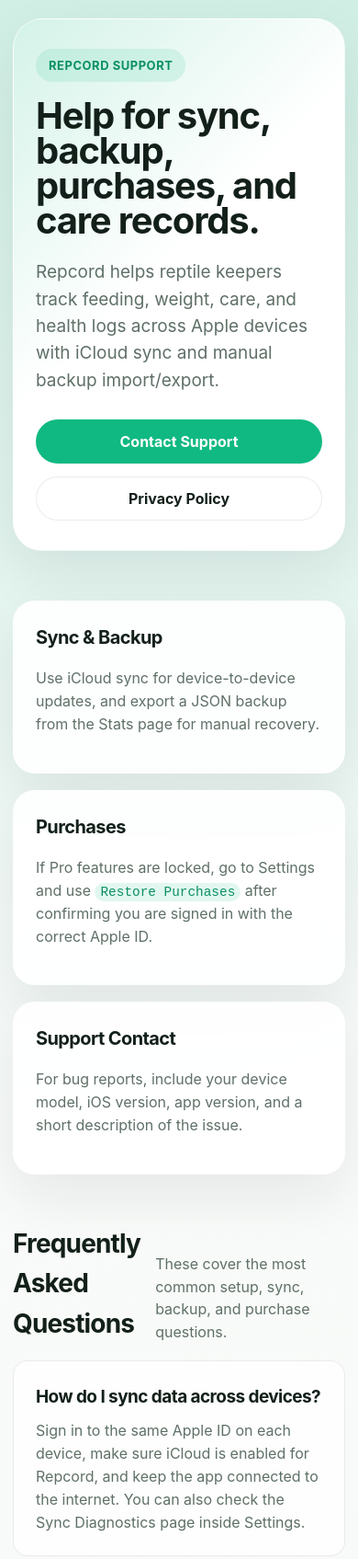
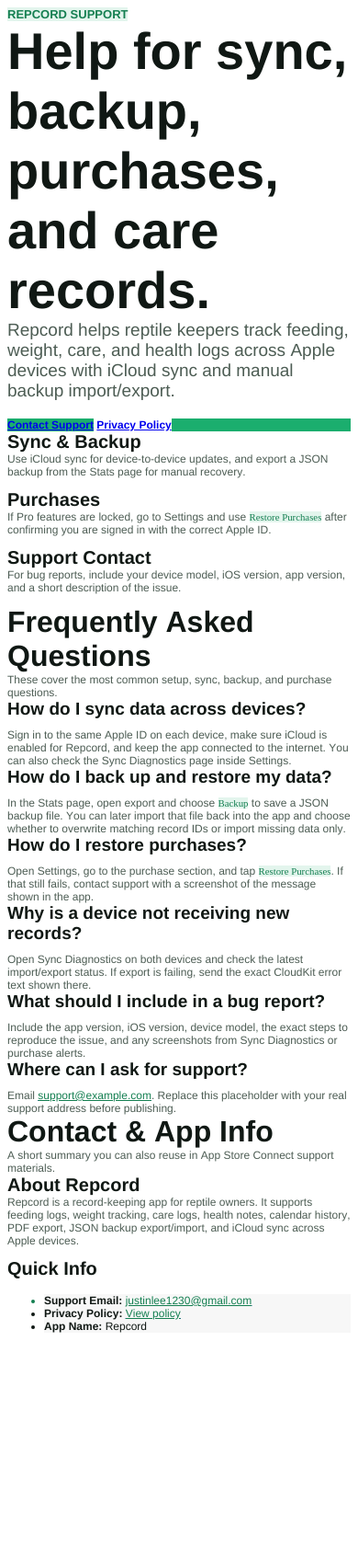
Before and after one commit to justin1230/repcord-support, a plain HTML site: page docs/index.html in a window 390 px wide. Shown: the top 1695 px of the page at 92% size. After the commit the page ends 1496 px from the top, so only its background shows below. Drawn offline with Linux system fonts and the light colour scheme.

Commit message:
Updated contact email

```diff
--- a/docs/index.html
+++ b/docs/index.html
@@ -1,379 +1,72 @@
-<!DOCTYPE html>
-<html lang="en">
+<!DOCTYPE html PUBLIC "-//W3C//DTD HTML 4.01//EN" "http://www.w3.org/TR/html4/strict.dtd">
+<html>
 <head>
-    <meta charset="utf-8">
-    <meta name="viewport" content="width=device-width, initial-scale=1">
-    <title>Repcord Support</title>
-    <meta
-      name="description"
-      content="Support for Repcord, a reptile feeding, weight, care, and health tracking app."
-    >
-    <style>
-      :root {
-        --bg: #f4f7f5;
-        --surface: rgba(255, 255, 255, 0.9);
-        --surface-strong: #ffffff;
-        --text: #13201a;
-        --muted: #5f7067;
-        --line: rgba(16, 24, 20, 0.08);
-        --accent: #10b981;
-        --accent-dark: #0b8f64;
-        --shadow: 0 24px 60px rgba(17, 24, 39, 0.08);
-        --radius: 24px;
-        --radius-small: 16px;
-        --max-width: 1100px;
-      }
-
-      * {
-        box-sizing: border-box;
-      }
-
-      body {
-        margin: 0;
-        font-family: "SF Pro Display", "SF Pro Text", "Inter", -apple-system, BlinkMacSystemFont, sans-serif;
-        color: var(--text);
-        background:
-          radial-gradient(circle at top left, rgba(16, 185, 129, 0.12), transparent 34%),
-          radial-gradient(circle at top right, rgba(12, 166, 120, 0.1), transparent 28%),
-          linear-gradient(180deg, #fbfcfb 0%, var(--bg) 100%);
-        line-height: 1.55;
-      }
-
-      a {
-        color: var(--accent-dark);
-      }
-
-      .shell {
-        max-width: var(--max-width);
-        margin: 0 auto;
-        padding: 32px 20px 64px;
-      }
-
-      .hero {
-        position: relative;
-        overflow: hidden;
-        padding: 56px;
-        border-radius: 32px;
-        background:
-          linear-gradient(135deg, rgba(16, 185, 129, 0.18), rgba(255, 255, 255, 0.8) 46%),
-          var(--surface-strong);
-        box-shadow: var(--shadow);
-        border: 1px solid rgba(255, 255, 255, 0.6);
-      }
-
-      .eyebrow {
-        display: inline-flex;
-        align-items: center;
-        gap: 10px;
-        padding: 8px 14px;
-        border-radius: 999px;
-        background: rgba(16, 185, 129, 0.12);
-        color: var(--accent-dark);
-        font-size: 13px;
-        font-weight: 700;
-        letter-spacing: 0.04em;
-        text-transform: uppercase;
-      }
-
-      h1,
-      h2,
-      h3 {
-        margin: 0;
-        letter-spacing: -0.03em;
-      }
-
-      h1 {
-        margin-top: 18px;
-        font-size: clamp(40px, 7vw, 72px);
-        line-height: 0.95;
-        max-width: 700px;
-      }
-
-      .lead {
-        max-width: 620px;
-        margin-top: 22px;
-        font-size: 19px;
-        color: var(--muted);
-      }
-
-      .hero-actions {
-        display: flex;
-        flex-wrap: wrap;
-        gap: 14px;
-        margin-top: 28px;
-      }
-
-      .button {
-        display: inline-flex;
-        align-items: center;
-        justify-content: center;
-        min-height: 48px;
-        padding: 0 18px;
-        border-radius: 999px;
-        font-weight: 700;
-        text-decoration: none;
-        border: 1px solid transparent;
-      }
-
-      .button.primary {
-        background: var(--accent);
-        color: #ffffff;
-      }
-
-      .button.secondary {
-        background: rgba(255, 255, 255, 0.84);
-        color: var(--text);
-        border-color: var(--line);
-      }
-
-      .grid {
-        display: grid;
-        grid-template-columns: repeat(3, minmax(0, 1fr));
-        gap: 18px;
-        margin-top: 24px;
-      }
-
-      .card {
-        padding: 24px;
-        border-radius: var(--radius);
-        background: var(--surface);
-        backdrop-filter: blur(12px);
-        box-shadow: var(--shadow);
-        border: 1px solid rgba(255, 255, 255, 0.65);
-      }
-
-      .card h3 {
-        font-size: 20px;
-      }
-
-      .card p,
-      .faq p,
-      .faq li {
-        color: var(--muted);
-      }
-
-      .section {
-        margin-top: 54px;
-      }
-
-      .section-header {
-        display: flex;
-        align-items: end;
-        justify-content: space-between;
-        gap: 16px;
-        margin-bottom: 18px;
-      }
-
-      .section-header p {
-        margin: 0;
-        max-width: 540px;
-        color: var(--muted);
-      }
-
-      .section-header h2 {
-        font-size: clamp(28px, 4vw, 42px);
-      }
-
-      .faq-list {
-        display: grid;
-        grid-template-columns: repeat(2, minmax(0, 1fr));
-        gap: 18px;
-      }
-
-      .faq {
-        padding: 24px;
-        border-radius: var(--radius-small);
-        background: rgba(255, 255, 255, 0.7);
-        border: 1px solid var(--line);
-      }
-
-      .faq h3 {
-        font-size: 19px;
-        margin-bottom: 10px;
-      }
-
-      .faq p {
-        margin: 0;
-      }
-
-      .contact {
-        display: grid;
-        grid-template-columns: 1.2fr 0.8fr;
-        gap: 18px;
-      }
-
-      .meta-list {
-        display: grid;
-        gap: 12px;
-        margin: 0;
-        padding: 0;
-        list-style: none;
-      }
-
-      .meta-list li {
-        padding: 14px 16px;
-        border-radius: 14px;
-        background: rgba(16, 24, 20, 0.03);
-      }
-
-      .footer {
-        margin-top: 40px;
-        color: var(--muted);
-        font-size: 14px;
-      }
-
-      code {
-        padding: 2px 6px;
-        border-radius: 999px;
-        background: rgba(16, 185, 129, 0.12);
-        color: var(--accent-dark);
-        font-family: "SF Mono", ui-monospace, monospace;
-        font-size: 0.9em;
-      }
-
-      @media (max-width: 860px) {
-        .hero {
-          padding: 32px 24px;
-        }
-
-        .grid,
-        .faq-list,
-        .contact {
-          grid-template-columns: 1fr;
-        }
-      }
-
-      @media (max-width: 520px) {
-        .shell {
-          padding: 20px 14px 48px;
-        }
-
-        .hero-actions {
-          flex-direction: column;
-        }
-
-        .button {
-          width: 100%;
-        }
-      }
+  <meta http-equiv="Content-Type" content="text/html; charset=utf-8">
+  <meta http-equiv="Content-Style-Type" content="text/css">
+  <title></title>
+  <meta name="Description" content="Support for Repcord, a reptile feeding, weight, care, and health tracking app.">
+  <meta name="Generator" content="Cocoa HTML Writer">
+  <meta name="CocoaVersion" content="2685.3">
+  <style type="text/css">
+    p.p1 {margin: 0.0px 0.0px 0.0px 0.0px; font: 13.0px 'Helvetica Neue'; color: #147f51; -webkit-text-stroke: #147f51}
+    p.p3 {margin: 0.0px 0.0px 19.0px 0.0px; font: 19.0px 'Helvetica Neue'; color: #4d5d54; -webkit-text-stroke: #4d5d54}
+    p.p4 {margin: 0.0px 0.0px 0.0px 0.0px; font: 12.0px 'Helvetica Neue'; color: #101814; -webkit-text-stroke: #101814; background-color: #1bae6e}
+    p.p6 {margin: 0.0px 0.0px 12.0px 0.0px; font: 12.0px 'Helvetica Neue'; color: #4d5d54; -webkit-text-stroke: #4d5d54}
+    p.p8 {margin: 0.0px 0.0px 0.0px 0.0px; font: 12.0px 'Helvetica Neue'; color: #4d5d54; -webkit-text-stroke: #4d5d54}
+    p.p12 {margin: 0.0px 0.0px 14.0px 0.0px; font: 14.0px 'Helvetica Neue'; color: #4d5d54; -webkit-text-stroke: #4d5d54; min-height: 17.0px}
+    li.li10 {margin: 0.0px 0.0px 0.0px 0.0px; font: 12.0px 'Helvetica Neue'; color: #147f51; -webkit-text-stroke: #147f51; background-color: #0e1310; background-color: rgba(14, 19, 16, 0.031)}
+    li.li11 {margin: 0.0px 0.0px 0.0px 0.0px; font: 12.0px 'Helvetica Neue'; color: #101814; -webkit-text-stroke: #101814; background-color: #0e1310; background-color: rgba(14, 19, 16, 0.031)}
+    span.s1 {font-kerning: none; background-color: rgba(27, 174, 110, 0.12)}
+    span.s2 {font-kerning: none; background-color: #ffffff}
+    span.s3 {font-kerning: none; color: #ffffff; -webkit-text-stroke: 0px #ffffff}
+    span.s4 {font: 12.0px 'Helvetica Neue'; font-kerning: none; background-color: rgba(255, 255, 255, 0.84)}
+    span.s5 {font-kerning: none; background-color: rgba(255, 255, 255, 0.9)}
+    span.s6 {font: 10.8px '.AppleSystemUIFontMonospaced'; font-kerning: none; color: #147f51; background-color: rgba(27, 174, 110, 0.12); -webkit-text-stroke: 0px #147f51}
+    span.s7 {font-kerning: none}
+    span.s8 {font-kerning: none; background-color: rgba(255, 255, 255, 0.7)}
+    span.s9 {font: 12.0px 'Helvetica Neue'; text-decoration: underline ; font-kerning: none; color: #147f51; -webkit-text-stroke: 0px #147f51}
+    span.s10 {color: #101814; -webkit-text-stroke: 0px #000000}
+    span.s11 {font-kerning: none; color: #101814; -webkit-text-stroke: 0px #101814}
+    span.s12 {text-decoration: underline ; font-kerning: none; color: #147f51; -webkit-text-stroke: 0px #147f51}
+    span.s13 {-webkit-text-stroke: 0px #000000}
+    ul.ul1 {list-style-type: disc}
   </style>
 </head>
 <body>
-    <main class="shell">
-      <section class="hero">
-        <div class="eyebrow">Repcord Support</div>
-        <h1>Help for sync, backup, purchases, and care records.</h1>
-        <p class="lead">
-          Repcord helps reptile keepers track feeding, weight, care, and health logs across Apple devices with iCloud sync and manual backup import/export.
-        </p>
-        <div class="hero-actions">
-          <a class="button primary" href="mailto:support@example.com">Contact Support</a>
-          <a class="button secondary" href="privacy.html">Privacy Policy</a>
-        </div>
-      </section>
-
-      <section class="section">
-        <div class="grid">
-          <article class="card">
-            <h3>Sync & Backup</h3>
-            <p>
-              Use iCloud sync for device-to-device updates, and export a JSON backup from the Stats page for manual recovery.
-            </p>
-          </article>
-          <article class="card">
-            <h3>Purchases</h3>
-            <p>
-              If Pro features are locked, go to Settings and use <code>Restore Purchases</code> after confirming you are signed in with the correct Apple ID.
-            </p>
-          </article>
-          <article class="card">
-            <h3>Support Contact</h3>
-            <p>
-              For bug reports, include your device model, iOS version, app version, and a short description of the issue.
-            </p>
-          </article>
-        </div>
-      </section>
-
-      <section class="section">
-        <div class="section-header">
-          <div>
-            <h2>Frequently Asked Questions</h2>
-          </div>
-          <p>
-            These cover the most common setup, sync, backup, and purchase questions.
-          </p>
-        </div>
-        <div class="faq-list">
-          <article class="faq">
-            <h3>How do I sync data across devices?</h3>
-            <p>
-              Sign in to the same Apple ID on each device, make sure iCloud is enabled for Repcord, and keep the app connected to the internet. You can also check the Sync Diagnostics page inside Settings.
-            </p>
-          </article>
-          <article class="faq">
-            <h3>How do I back up and restore my data?</h3>
-            <p>
-              In the Stats page, open export and choose <code>Backup</code> to save a JSON backup file. You can later import that file back into the app and choose whether to overwrite matching record IDs or import missing data only.
-            </p>
-          </article>
-          <article class="faq">
-            <h3>How do I restore purchases?</h3>
-            <p>
-              Open Settings, go to the purchase section, and tap <code>Restore Purchases</code>. If that still fails, contact support with a screenshot of the message shown in the app.
-            </p>
-          </article>
-          <article class="faq">
-            <h3>Why is a device not receiving new records?</h3>
-            <p>
-              Open Sync Diagnostics on both devices and check the latest import/export status. If export is failing, send the exact CloudKit error text shown there.
-            </p>
-          </article>
-          <article class="faq">
-            <h3>What should I include in a bug report?</h3>
-            <p>
-              Include the app version, iOS version, device model, the exact steps to reproduce the issue, and any screenshots from Sync Diagnostics or purchase alerts.
-            </p>
-          </article>
-          <article class="faq">
-            <h3>Where can I ask for support?</h3>
-            <p>
-              Email <a href="mailto:support@example.com">support@example.com</a>. Replace this placeholder with your real support address before publishing.
-            </p>
-          </article>
-        </div>
-      </section>
-
-      <section class="section">
-        <div class="section-header">
-          <div>
-            <h2>Contact & App Info</h2>
-          </div>
-          <p>
-            A short summary you can also reuse in App Store Connect support materials.
-          </p>
-        </div>
-        <div class="contact">
-          <article class="card">
-            <h3>About Repcord</h3>
-            <p>
-              Repcord is a record-keeping app for reptile owners. It supports feeding logs, weight tracking, care logs, health notes, calendar history, PDF export, JSON backup export/import, and iCloud sync across Apple devices.
-            </p>
-          </article>
-          <article class="card">
-            <h3>Quick Info</h3>
-            <ul class="meta-list">
-              <li><strong>Support Email:</strong> <a href="mailto:support@example.com">support@example.com</a></li>
-              <li><strong>Privacy Policy:</strong> <a href="privacy.html">View policy</a></li>
-              <li><strong>App Name:</strong> Repcord</li>
+<p class="p1"><span class="s1"><b>REPCORD SUPPORT</b><b></b></span></p>
+<h1 style="margin: 0.0px 0.0px 0.0px 0.0px; font: 56.0px 'Helvetica Neue'; color: #101814; -webkit-text-stroke: #101814"><span class="s2"><b>Help for sync, backup, purchases, and care records.</b><b></b></span></h1>
+<p class="p3"><span class="s2">Repcord helps reptile keepers track feeding, weight, care, and health logs across Apple devices with iCloud sync and manual backup import/export.</span></p>
+<p class="p4"><span class="s3"><a href="mailto:support@example.com"><b>Contact Support</b></a></span><span class="s2"> <a href="file:///Applications/AppDevelopment/repcord-support/docs/privacy.html"><span class="s4"><b>Privacy Policy</b><b></b></span></a></span></p>
+<h3 style="margin: 0.0px 0.0px 0.0px 0.0px; font: 20.0px 'Helvetica Neue'; color: #101814; -webkit-text-stroke: #101814"><span class="s5"><b>Sync &amp; Backup</b><b></b></span></h3>
+<p class="p6"><span class="s5">Use iCloud sync for device-to-device updates, and export a JSON backup from the Stats page for manual recovery.</span></p>
+<h3 style="margin: 0.0px 0.0px 0.0px 0.0px; font: 20.0px 'Helvetica Neue'; color: #101814; -webkit-text-stroke: #101814"><span class="s5"><b>Purchases</b><b></b></span></h3>
+<p class="p6"><span class="s5">If Pro features are locked, go to Settings and use </span><span class="s6">Restore Purchases</span><span class="s5"> after confirming you are signed in with the correct Apple ID.</span></p>
+<h3 style="margin: 0.0px 0.0px 0.0px 0.0px; font: 20.0px 'Helvetica Neue'; color: #101814; -webkit-text-stroke: #101814"><span class="s5"><b>Support Contact</b><b></b></span></h3>
+<p class="p6"><span class="s5">For bug reports, include your device model, iOS version, app version, and a short description of the issue.</span></p>
+<h2 style="margin: 0.0px 0.0px 0.0px 0.0px; font: 32.0px 'Helvetica Neue'; color: #101814; -webkit-text-stroke: #101814"><span class="s7"><b>Frequently Asked Questions</b></span></h2>
+<p class="p8"><span class="s7">These cover the most common setup, sync, backup, and purchase questions.</span></p>
+<h3 style="margin: 0.0px 0.0px 10.0px 0.0px; font: 19.0px 'Helvetica Neue'; color: #101814; -webkit-text-stroke: #101814"><span class="s8"><b>How do I sync data across devices?</b><b></b></span></h3>
+<p class="p8"><span class="s8">Sign in to the same Apple ID on each device, make sure iCloud is enabled for Repcord, and keep the app connected to the internet. You can also check the Sync Diagnostics page inside Settings.</span></p>
+<h3 style="margin: 0.0px 0.0px 10.0px 0.0px; font: 19.0px 'Helvetica Neue'; color: #101814; -webkit-text-stroke: #101814"><span class="s8"><b>How do I back up and restore my data?</b><b></b></span></h3>
+<p class="p8"><span class="s8">In the Stats page, open export and choose </span><span class="s6">Backup</span><span class="s8"> to save a JSON backup file. You can later import that file back into the app and choose whether to overwrite matching record IDs or import missing data only.</span></p>
+<h3 style="margin: 0.0px 0.0px 10.0px 0.0px; font: 19.0px 'Helvetica Neue'; color: #101814; -webkit-text-stroke: #101814"><span class="s8"><b>How do I restore purchases?</b><b></b></span></h3>
+<p class="p8"><span class="s8">Open Settings, go to the purchase section, and tap </span><span class="s6">Restore Purchases</span><span class="s8">. If that still fails, contact support with a screenshot of the message shown in the app.</span></p>
+<h3 style="margin: 0.0px 0.0px 10.0px 0.0px; font: 19.0px 'Helvetica Neue'; color: #101814; -webkit-text-stroke: #101814"><span class="s8"><b>Why is a device not receiving new records?</b><b></b></span></h3>
+<p class="p8"><span class="s8">Open Sync Diagnostics on both devices and check the latest import/export status. If export is failing, send the exact CloudKit error text shown there.</span></p>
+<h3 style="margin: 0.0px 0.0px 10.0px 0.0px; font: 19.0px 'Helvetica Neue'; color: #101814; -webkit-text-stroke: #101814"><span class="s8"><b>What should I include in a bug report?</b><b></b></span></h3>
+<p class="p8"><span class="s8">Include the app version, iOS version, device model, the exact steps to reproduce the issue, and any screenshots from Sync Diagnostics or purchase alerts.</span></p>
+<h3 style="margin: 0.0px 0.0px 10.0px 0.0px; font: 19.0px 'Helvetica Neue'; color: #101814; -webkit-text-stroke: #101814"><span class="s8"><b>Where can I ask for support?</b><b></b></span></h3>
+<p class="p8"><span class="s8">Email <a href="mailto:support@example.com"><span class="s9">support@example.com</span></a>. Replace this placeholder with your real support address before publishing.</span></p>
+<h2 style="margin: 0.0px 0.0px 0.0px 0.0px; font: 32.0px 'Helvetica Neue'; color: #101814; -webkit-text-stroke: #101814"><span class="s7"><b>Contact &amp; App Info</b></span></h2>
+<p class="p8"><span class="s7">A short summary you can also reuse in App Store Connect support materials.</span></p>
+<h3 style="margin: 0.0px 0.0px 0.0px 0.0px; font: 20.0px 'Helvetica Neue'; color: #101814; -webkit-text-stroke: #101814"><span class="s5"><b>About Repcord</b><b></b></span></h3>
+<p class="p6"><span class="s5">Repcord is a record-keeping app for reptile owners. It supports feeding logs, weight tracking, care logs, health notes, calendar history, PDF export, JSON backup export/import, and iCloud sync across Apple devices.</span></p>
+<h3 style="margin: 0.0px 0.0px 0.0px 0.0px; font: 20.0px 'Helvetica Neue'; color: #101814; -webkit-text-stroke: #101814"><span class="s5"><b>Quick Info</b><b></b></span></h3>
+<ul class="ul1">
+  <li class="li10"><span class="s10"><b></b></span><span class="s11"><b>Support Email:</b> <a href="mailto:support@example.com"><span class="s12">justinlee1230@gmail.com</span></a></span></li>
+  <li class="li11"><span class="s13"><b></b></span><span class="s7"><b>Privacy Policy:</b> <a href="file:///Applications/AppDevelopment/repcord-support/docs/privacy.html"><span class="s9">View policy</span></a></span></li>
+  <li class="li11"><span class="s13"><b></b></span><span class="s7"><b>App Name:</b> Repcord</span></li>
 </ul>
-          </article>
-        </div>
-      </section>
-
-      <p class="footer">
-        Replace <code>support@example.com</code> with your real support email before publishing this page.
-      </p>
-    </main>
+<p class="p12"><span class="s7"></span><br></p>
 </body>
 </html>
```
Also changed, not shown: docs/privacy.html (+37 -135 lines), 1 other file. Lines whose indentation alone changed are shown as unchanged.
